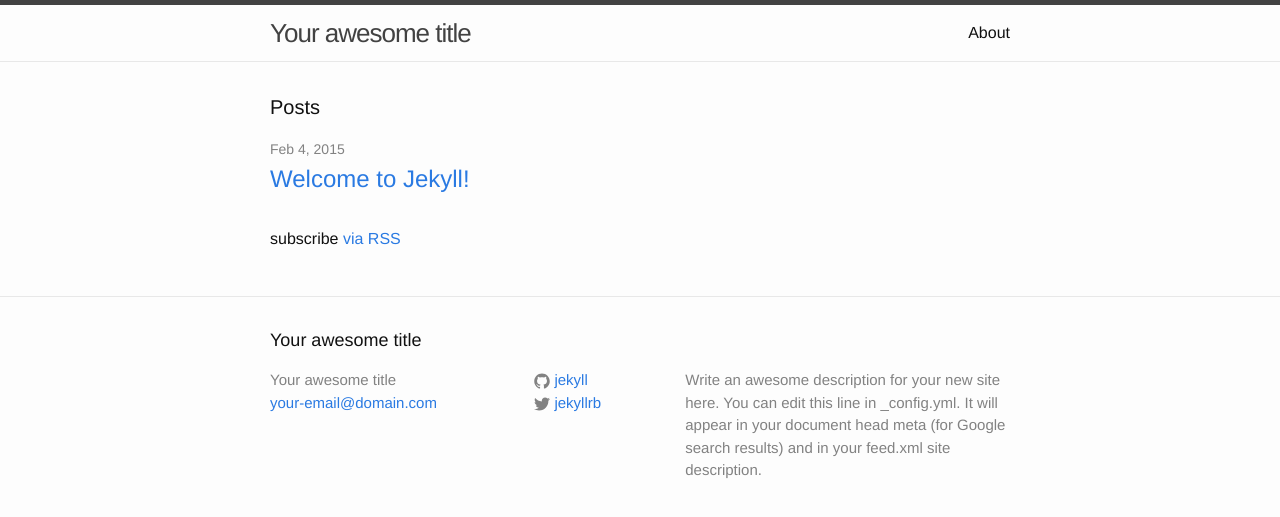
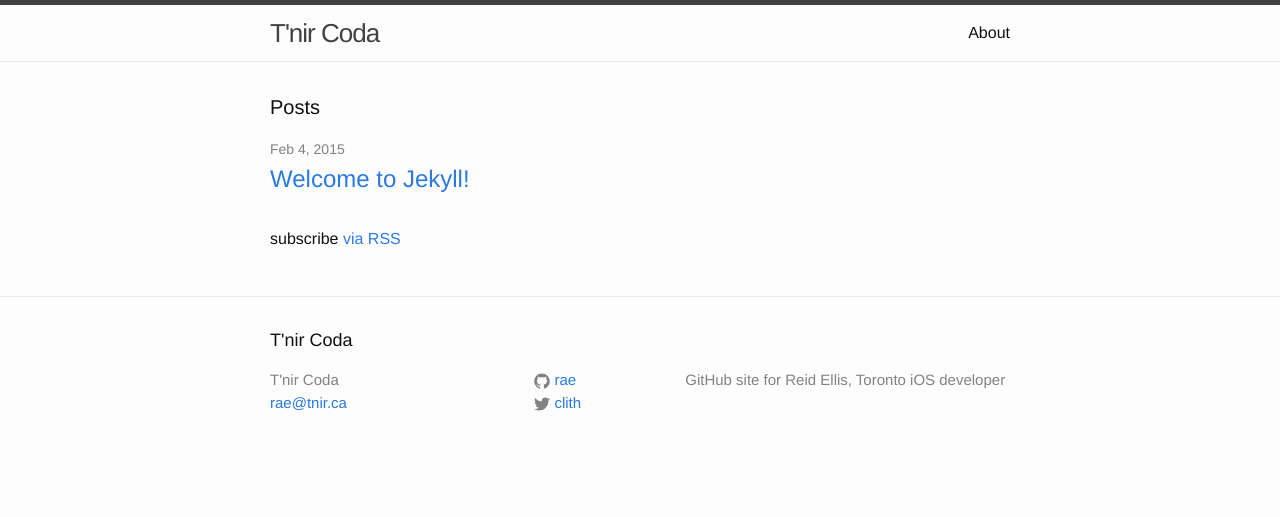
Before and after one commit to rae/rae.github.io, a Jekyll site: the page built from index.html, in a window 1280 px wide. Shown: the top 517 px of the page. Built offline with Jekyll 4.4.1, drawn with Linux system fonts in a browser that asks for light colours.

Commit message:
Adjusted config

```diff
--- a/_config.yml
+++ b/_config.yml
@@ -1,14 +1,14 @@
 # Site settings
-title: Your awesome title
-email: your-email@domain.com
-description: > # this means to ignore newlines until "baseurl:"
-  Write an awesome description for your new site here. You can edit this
-  line in _config.yml. It will appear in your document head meta (for
-  Google search results) and in your feed.xml site description.
+title: T'nir Coda
+email: rae@tnir.ca
+description: >
+  GitHub site for Reid Ellis,
+  Toronto iOS developer
 baseurl: "" # the subpath of your site, e.g. /blog/
-url: "http://yourdomain.com" # the base hostname & protocol for your site
-twitter_username: jekyllrb
-github_username:  jekyll
+url: "http://rae.github.io" # the base hostname & protocol for your site
+twitter_username: clith
+github_username:  rae
 
 # Build settings
 markdown: kramdown
+highliter: pygments
```
